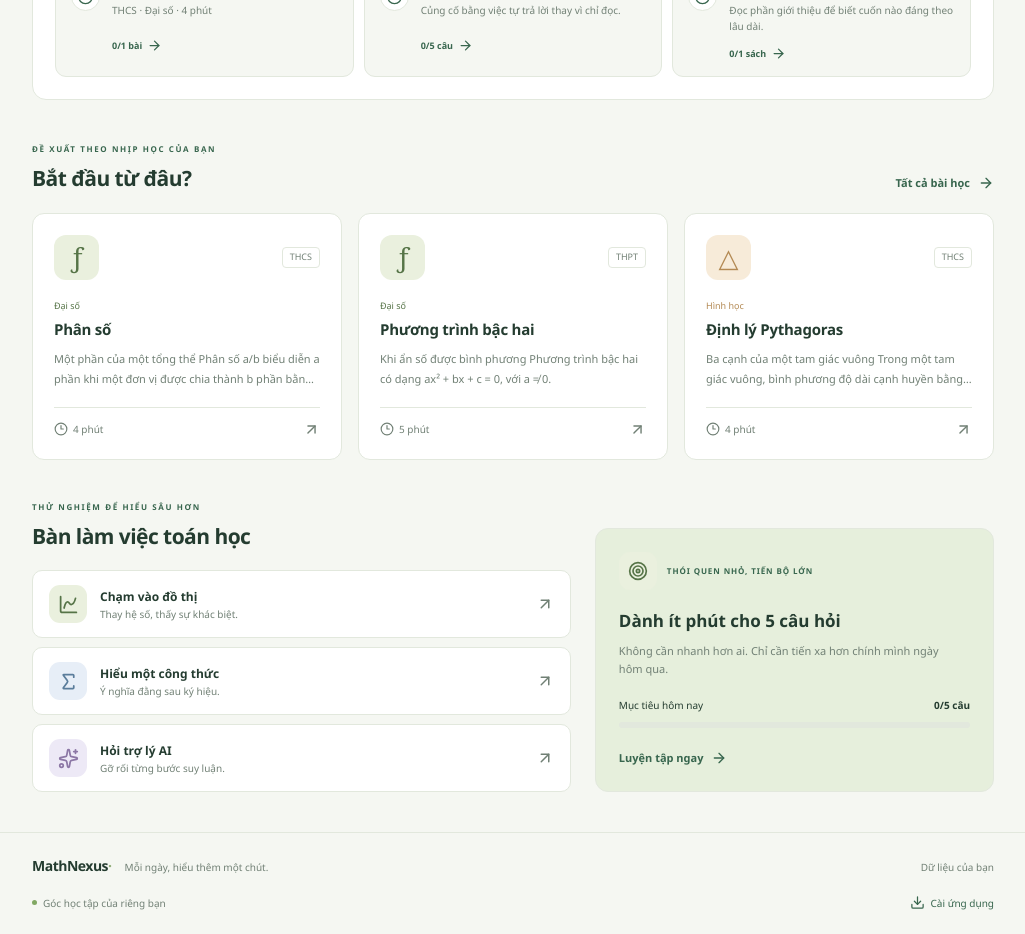
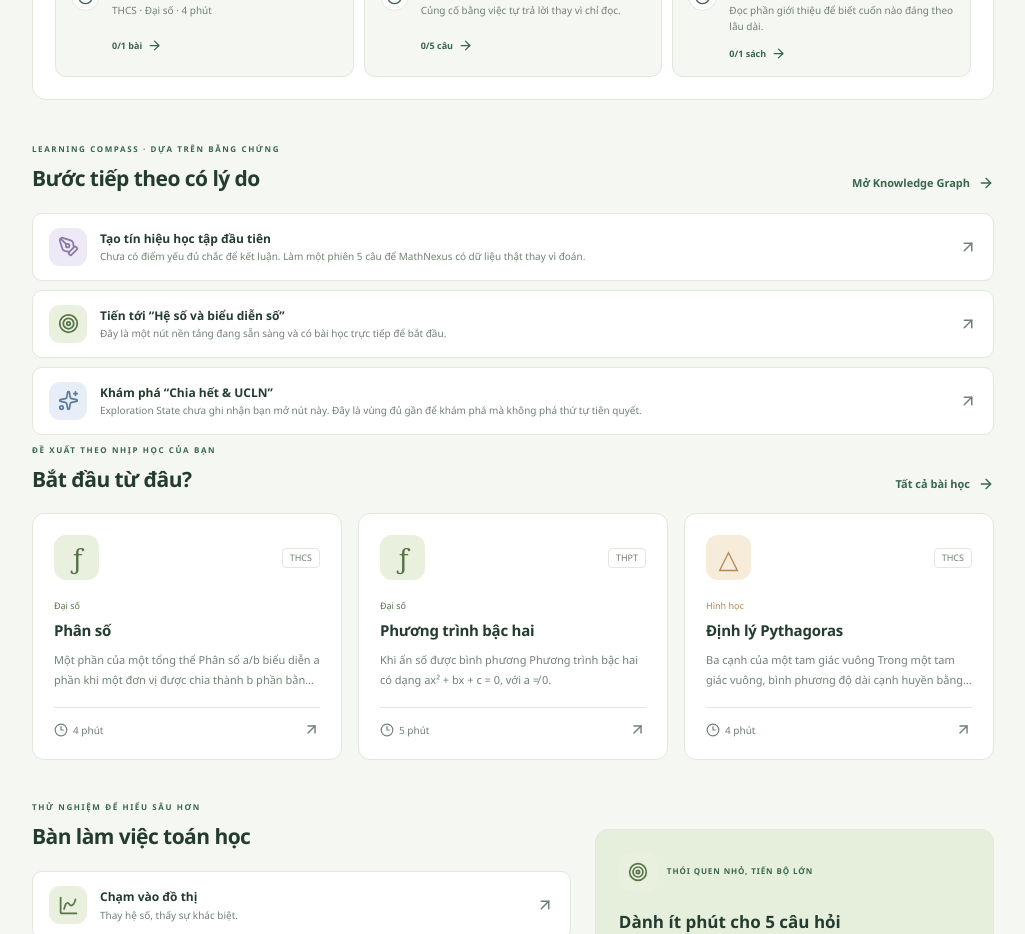
Before and after one commit to koko999-tien/mathnexus, a React (Vite) app: page / in a window 1280 px wide. Shown: the part 880-1814 px from the top of the page, without its empty margins (248-1273 px from the left). Built offline with nearby package versions, Linux system fonts and the light colour scheme.

Commit message:
Đưa Learning Compass lên Dashboard

```diff
--- a/src/pages/Dashboard.tsx
+++ b/src/pages/Dashboard.tsx
@@ -4,14 +4,17 @@ import { LESSONS } from '../data/lessons';
 import { THINK } from '../data/think';
 import { QUIZ } from '../data/quiz';
 import { useProgress } from '../hooks/useProgress';
+import { useExplorationSummary } from '../hooks/useExplorationSummary';
 import { emptyActivity, localDate } from '../utils/storage';
 import { recommendLessons, todayPlan } from '../utils/learningInsights';
+import { buildLearningCompass } from '../utils/learningCompass';
 import { practiceOverview } from '../utils/practiceInsights';
 import { LessonCard } from '../components/ui/LessonCard';
 import { MathArtwork } from '../components/ui/MathArtwork';
 
 export default function Dashboard() {
   const p = useProgress();
+  const exploration = useExplorationSummary();
   const now = new Date();
   const today = now.toLocaleDateString('vi-VI', { weekday: 'long', day: 'numeric', month: 'long' });
   const challengeIndex = Number(localDate().replaceAll('-', '')) % THINK.length;
@@ -23,6 +26,7 @@ export default function Dashboard() {
   const day = p.activity[localDate()] || emptyActivity();
   const goalProgress = Math.min(100, Math.round(day.questions / p.dailyGoal * 100));
   const practice = practiceOverview(QUIZ, p);
+  const compass = buildLearningCompass(p, exploration, 3);
 
   return <section className="dashboard page-enter">
     <div className="dashboard-heading"><div><p className="eyebrow">GÓC HỌC TẬP CỦA BẠN</p><h1>Một ngày mới, một ý tưởng mới<span className="heading-dot">.</span></h1><p>Chào {p.displayName === 'Bạn học Toán' ? 'bạn' : p.displayName}, cùng khám phá vẻ đẹp của toán học nhé.</p></div><span className="date-pill"><CalendarDays size={15} />{today}</span></div>
@@ -48,6 +52,16 @@ export default function Dashboard() {
       </Link>)}</div>
     </div>
 
+    <div className="section-heading"><div><span className="eyebrow">LEARNING COMPASS · DỰA TRÊN BẰNG CHỨNG</span><h2>Bước tiếp theo có lý do</h2></div><Link to="/map" className="text-link">Mở Knowledge Graph<ArrowRight size={16} /></Link></div>
+    <div className="quick-tools">{compass.map(item => {
+      const Icon = item.kind === 'repair' ? Brain : item.kind === 'advance' ? Target : item.kind === 'explore' ? Sparkles : PenTool;
+      const tone = item.kind === 'repair' ? 'peach' : item.kind === 'advance' ? 'green' : item.kind === 'explore' ? 'blue' : 'lilac';
+      return <Link key={item.kind + '-' + (item.conceptId || item.to)} to={item.to} className="quick-tool">
+        <span className={'small-icon ' + tone}><Icon size={21} /></span>
+        <div><h3>{item.title}</h3><p>{item.detail}</p></div><ArrowUpRight size={18} />
+      </Link>;
+    })}</div>
+
     <div className="section-heading"><div><span className="eyebrow">ĐỀ XUẤT THEO NHỊP HỌC CỦA BẠN</span><h2>{p.lastLesson ? 'Nên học gì tiếp?' : 'Bắt đầu từ đâu?'}</h2></div><Link to="/library" className="text-link">Tất cả bài học<ArrowRight size={16} /></Link></div>
     <div className="lesson-grid">{recommended.map(lesson => <LessonCard key={lesson.id} lesson={lesson} done={p.lessonsRead.includes(lesson.id)} />)}</div>
 
```
